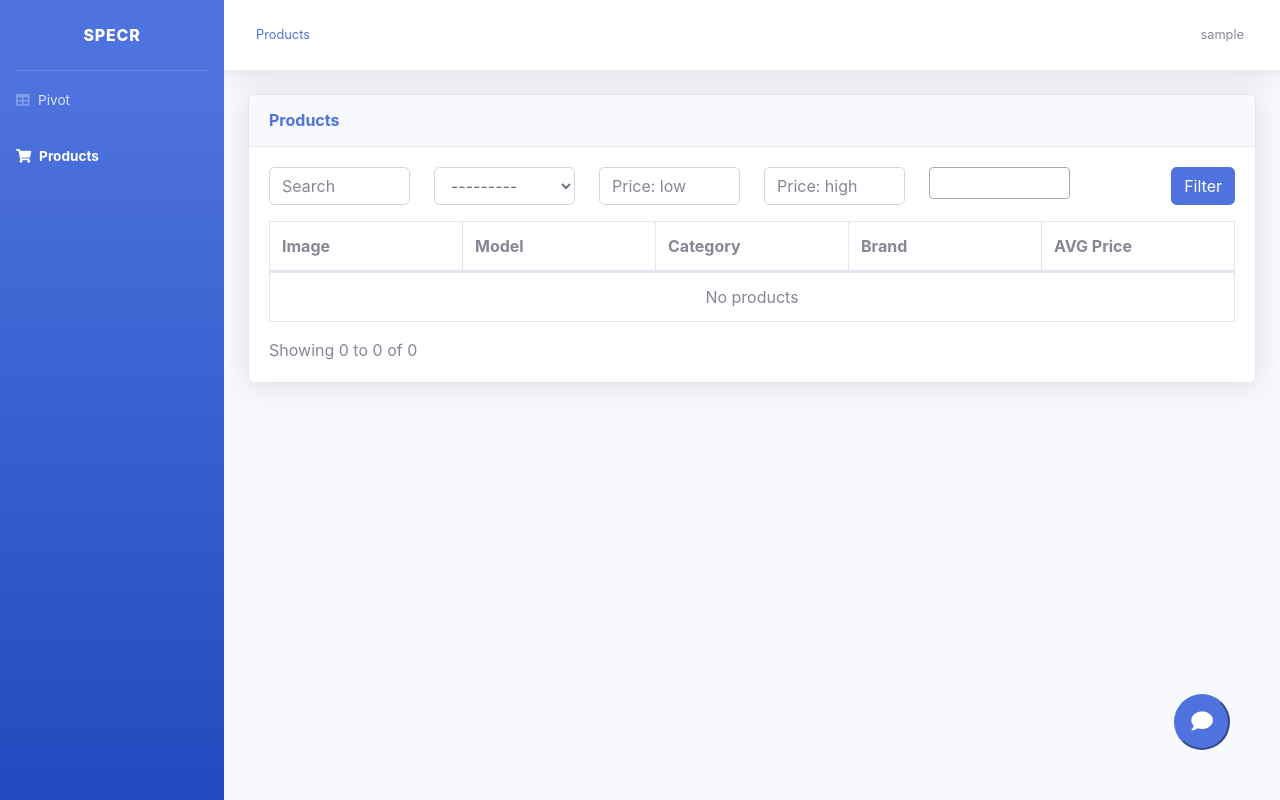
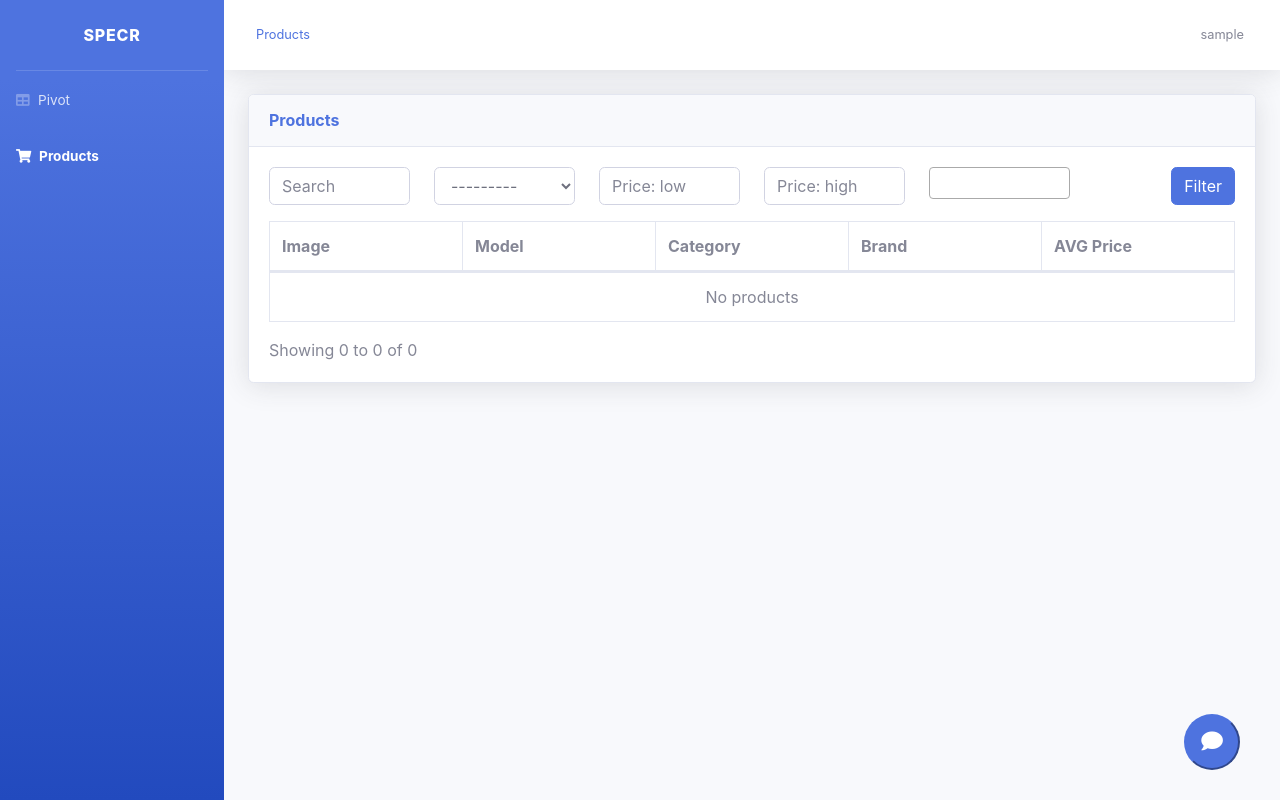
Before and after one commit to oreilm49/scrapy-django-ecommerce-analysis-tool, a Django app: page /products/ in a window 1280 px wide. Run offline with Django 3.2, Linux system fonts and the light colour scheme; the visitor is signed in with stand-in values (Sample User, id 1); data that the repository does not hold is empty; some libraries are stand-ins or nearby versions.

Commit message:
made feedback button floating

```diff
--- a/cms/dashboard/static/css/dashboard.css
+++ b/cms/dashboard/static/css/dashboard.css
@@ -40,9 +40,12 @@ table .image img {
 }
 
 .feedback-button {
-    position: absolute;
-    bottom: 50px;
-    right: 50px;
+    position: fixed;
+    bottom: 30px;
+    right: 40px;
+    height: 56px;
+    width: 56px;
+    z-index: 2000;
 }
 
 .hidden {
```
